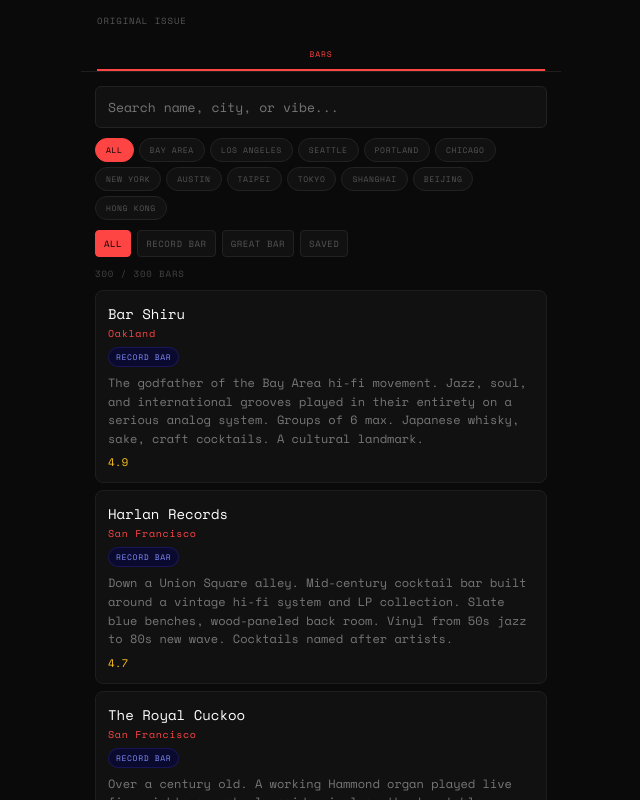
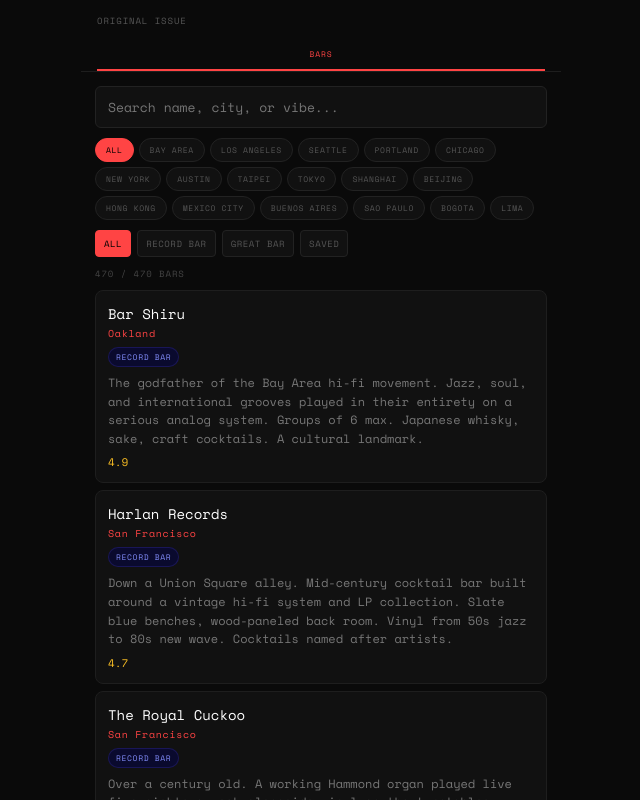
Before and after one commit to sunnyxiaoxinsun-bot/vinyl-hunting, a React (Vite) app: page / in a window 1280 px wide. Both pictures are taken after a click on the element 640 px from the left and 420 px from the top of the page. Shown: the top 800 px of the page, without its empty margins (319-959 px from the left). Built offline with nearby package versions, Linux system fonts and the light colour scheme.

Commit message:
Update App.jsx

```diff
--- a/src/App.jsx
+++ b/src/App.jsx
@@ -2,6 +2,13 @@
 import { VINYLS, SHOPS, AREAS, ERAS, GENRES, RARITIES } from "./data";
 import { VINTAGE, VSTORES, VSTORE_AREAS, VINTAGE_CATEGORIES, VINTAGE_ERAS, VINTAGE_RARITIES } from "./vintage";
 import { BARS, BAR_AREAS, BAR_TYPES } from "./bars";
+import { BARS_LATAM, LATAM_AREAS } from "./bars_latam";
+
+const ALL_BARS = [...BARS, ...BARS_LATAM];
+const ALL_BAR_AREAS = [
+  ...BAR_AREAS,
+  ...LATAM_AREAS,
+];
 import { FILMS, THEATERS, THEATER_AREAS, FILM_ERAS, FILM_GENRES, FILM_COUNTRIES, FILM_RARITIES } from "./films";
 
 const rarityColor = (r) => {
@@ -207,7 +214,7 @@
       && (!vstoreFavOnly || vstoreFavs.includes(s.id));
   });
 
-  const filteredBars = BARS.filter(b => {
+  const filteredBars = ALL_BARS.filter(b => {
     const q = barSearch.toLowerCase();
     return (!q || b.name.toLowerCase().includes(q) || b.city.toLowerCase().includes(q) || b.notes.toLowerCase().includes(q))
       && (barArea==="all" || b.area===barArea)
@@ -394,7 +401,7 @@
             <div>
               <div style={S.sectionCardTitle}>BARS</div>
               <div style={S.sectionCardSub}>Record bars & great bars{"\n"}All cities worldwide</div>
-              <div style={S.sectionCount}>{BARS.length} bars  {BAR_AREAS.length - 1} cities</div>
+              <div style={S.sectionCount}>{ALL_BARS.length} bars  {ALL_BAR_AREAS.length - 1} cities</div>
             </div>
           </div>
 
@@ -705,14 +712,14 @@
       <Header tabs={[["bars","BARS"]]} activeTab={barTab} onTab={setBarTab} />
       <div style={S.body}>
         <input style={S.search} placeholder="Search name, city, or vibe..." value={barSearch} onChange={e=>setBarSearch(e.target.value)} />
-        <div style={S.areaTabs}>{BAR_AREAS.map(({key,label})=><button key={key} style={S.areaTab(barArea===key)} onClick={()=>setBarArea(key)}>{label}</button>)}</div>
+        <div style={S.areaTabs}>{ALL_BAR_AREAS.map(({key,label})=><button key={key} style={S.areaTab(barArea===key)} onClick={()=>setBarArea(key)}>{label}</button>)}</div>
         <div style={S.filterRow}>
           {BAR_TYPES.map(({key,label})=>(
             <button key={key} style={S.toggle(barType===key)} onClick={()=>setBarType(key)}>{label}</button>
           ))}
           <button style={S.toggle(barFavOnly)} onClick={()=>setBarFavOnly(!barFavOnly)}> SAVED</button>
         </div>
-        <div style={S.countLine}>{filteredBars.length} / {BARS.length} BARS</div>
+        <div style={S.countLine}>{filteredBars.length} / {ALL_BARS.length} BARS</div>
         {filteredBars.map(b=>{
           const open = isOpenNow(b.hours);
           return (
```
